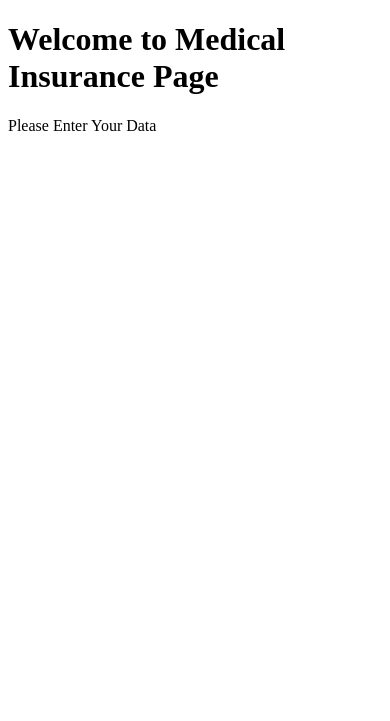
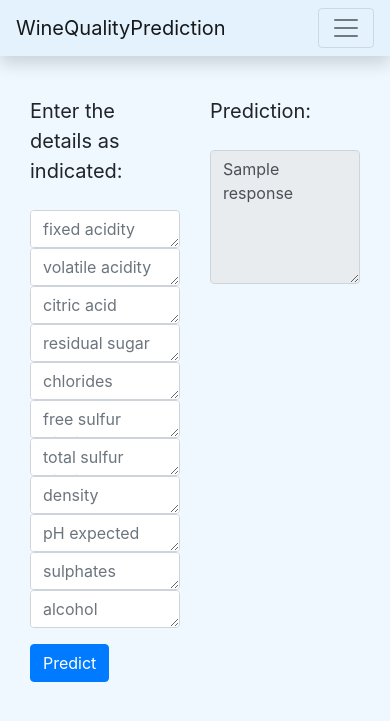
Before and after one commit to TanzeemAgra/medical, a Python web app: template webapp/template/index.html in a window 390 px wide. Shown: the top 721 px of the page. Run offline with Jinja, Linux system fonts and the light colour scheme; the template is opened without the code that fills it: most values are stand-ins (such as "Sample title", 1, 10 or a date in 2020); some libraries are stand-ins or nearby versions.

Commit message:
Forth Commit 3

```diff
--- /dev/null
+++ b/webapp/template/base.html
@@ -0,0 +1,44 @@
+<!doctype html>
+<html lang="en">
+
+<head>
+  <!-- Required meta tags -->
+  <meta charset="utf-8">
+  <meta name="viewport" content="width=device-width, initial-scale=1, shrink-to-fit=no">
+
+  <!-- Bootstrap CSS -->
+  <link rel="stylesheet" href="https://stackpath.bootstrapcdn.com/bootstrap/4.4.1/css/bootstrap.min.css"
+    integrity="sha384-Vkoo8x4CGsO3+Hhxv8T/Q5PaXtkKtu6ug5TOeNV6gBiFeWPGFN9MuhOf23Q9Ifjh" crossorigin="anonymous">
+  {% block custom_css %}
+  {% endblock custom_css %}
+
+  <title>
+    {% block title %}
+    {% endblock title %}
+  </title>
+</head>
+
+<body>
+  {% block body %}
+  {% endblock body %}
+
+  <!-- Optional JavaScript -->
+  <!-- jQuery first, then Popper.js, then Bootstrap JS -->
+  <script src="https://code.jquery.com/jquery-3.4.1.slim.min.js"
+    integrity="sha384-J6qa4849blE2+poT4WnyKhv5vZF5SrPo0iEjwBvKU7imGFAV0wwj1yYfoRSJoZ+n"
+    crossorigin="anonymous"></script>
+  <script src="https://cdn.jsdelivr.net/npm/popper.js@1.16.0/dist/umd/popper.min.js"
+    integrity="sha384-Q6E9RHvbIyZFJoft+2mJbHaEWldlvI9IOYy5n3zV9zzTtmI3UksdQRVvoxMfooAo"
+    crossorigin="anonymous"></script>
+  <script src="https://stackpath.bootstrapcdn.com/bootstrap/4.4.1/js/bootstrap.min.js"
+    integrity="sha384-wfSDF2E50Y2D1uUdj0O3uMBJnjuUD4Ih7YwaYd1iqfktj0Uod8GCExl3Og8ifwB6"
+    crossorigin="anonymous"></script>
+
+  <!-- jQuery google CDN-->
+  <script src="https://ajax.googleapis.com/ajax/libs/jquery/3.4.1/jquery.min.js"></script>
+
+  {% block custom_js %}
+  {% endblock custom_js %}
+</body>
+
+</html>
--- a/webapp/template/index.html
+++ b/webapp/template/index.html
@@ -1,12 +1,108 @@
-<!DOCTYPE html>
-<html>
-<head>
-<title>Medical Insurance</title>
-</head>
-<body>
+{% extends 'base.html' %}
 
-<h1>Welcome to Medical Insurance Page</h1>
-<p>Please Enter Your Data</p>
+{% block title %}
+WineQuality
+{% endblock title %}
 
-</body>
-</html>
+
+{% block custom_css %}
+<!-- Custom CSS -->
+<link rel="stylesheet" href="{{ url_for('static', filename='css/main.css') }}">
+{% endblock custom_css %}
+
+
+{% block body %}
+<!-- nav bar -->
+
+<nav class="navbar navbar-expand-lg navbar-light shadow fixed-top" style="background-color: #e3f2fd;">
+    <a class="navbar-brand" href="/">WineQualityPrediction</a>
+    <button class="navbar-toggler" type="button" data-toggle="collapse" data-target="#navbarNav"
+        aria-controls="navbarNav" aria-expanded="false" aria-label="Toggle navigation">
+        <span class="navbar-toggler-icon"></span>
+    </button>
+    <div class="collapse navbar-collapse" id="navbarNav">
+        <ul class="navbar-nav">
+            <li class="nav-item active">
+                <a class="nav-link" href="/">Home <span class="sr-only">(current)</span></a>
+            </li>
+            <li class="nav-item">
+                <a class="nav-link" href="https://github.com/c17hawke/dvc-plus-cml-test">source code</a>
+            </li>
+        </ul>
+    </div>
+</nav>
+<div>
+    <!-- nav bar ends -->
+
+    <div class="container-fluid masthead">
+        <br>
+        <br>
+        <br>
+        <br>
+        <div class="container">
+            <div class="row">
+                <div class="col">
+                    <form method="POST">
+                        <!-- Input block-->
+                        <div class="form-group">
+                            <label for="translation">
+                                <blockquote class="blockquote">
+                                    <p class="mb-2">Enter the details as indicated:</p>
+                                </blockquote>
+                            </label>
+                            <textarea class="form-control" name="fixed_acidity" rows="1"
+                                placeholder="fixed acidity expected range 4.6 to 15.9"></textarea>
+                            <textarea class="form-control" name="volatile_acidity" rows="1"
+                                placeholder="volatile acidity expected range 0.12 to 1.58"></textarea>
+                            <textarea class="form-control" name="citric_acid" rows="1"
+                                placeholder="citric acid expected range 0.0 to 1.0"></textarea>
+                            <textarea class="form-control" name="residual_sugar" rows="1"
+                                placeholder="residual sugar expected range 0.9 to 15.5"></textarea>
+                            <textarea class="form-control" name="chlorides" rows="1"
+                                placeholder="chlorides expected range 0.012 to 0.611"></textarea>
+                            <textarea class="form-control" name="free_sulfur_dioxide" rows="1"
+                                placeholder="free sulfur dioxide expected range 1.0 to 72.0"></textarea>
+                            <textarea class="form-control" name="total_sulfur_dioxide" rows="1"
+                                placeholder="total sulfur dioxide expected range 6.0 to 289.0"></textarea>
+                            <textarea class="form-control" name="density" rows="1"
+                                placeholder="density expected range 0.99007 to 1.00369"></textarea>
+                            <textarea class="form-control" name="pH" rows="1"
+                                placeholder="pH expected range 2.74 to 4.01"></textarea>
+                            <textarea class="form-control" name="sulphates" rows="1"
+                                placeholder="sulphates expected range 0.33 to 2.0"></textarea>
+                            <textarea class="form-control" name="alcohol" rows="1"
+                                placeholder="alcohol expected range 8.4 to 14.9"></textarea>
+
+                        </div>
+
+                        <!-- Select output language here. -->
+                        <div class="form-group">
+                        </div>
+                        <button type="submit" class="btn btn-primary mb-2">Predict</button></br>
+                        </br>
+                    </form>
+                    <!-- Translated text returned by the Translate API is rendered here. -->
+                </div>
+                <div class="col">
+                    <form>
+                        <div class="form-group">
+                            <label for="translation-result">
+
+                                <blockquote class="blockquote">
+                                    <p class="mb-2">Prediction:</p>
+                                </blockquote>
+
+                            </label>
+                            <textarea readonly class="form-control" id="exTextarea" rows="5">{{ response }}</textarea>
+                        </div>
+                    </form>
+                </div>
+            </div>
+        </div>
+
+        {% endblock body %}
+
+        {% block custom_js %}
+        <!-- Custom JS -->
+        <script src="{{ url_for('static', filename='script/index.js') }}"></script>
+        {% endblock custom_js %}
--- a/webapp/webapp/settings.py
+++ b/webapp/webapp/settings.py
@@ -118,6 +118,10 @@ USE_TZ = True
 
 STATIC_URL = 'static/'
 
+STATICFILES_DIRS = [
+    BASE_DIR / "static",
+]
+
 # Default primary key field type
 # https://docs.djangoproject.com/en/4.0/ref/settings/#default-auto-field
 
--- a/webapp/webapp/urls.py
+++ b/webapp/webapp/urls.py
@@ -15,9 +15,11 @@ Including another URLconf
 """
 from django.contrib import admin
 from django.urls import path
+from django.conf import settings
+from django.conf.urls.static import static
 from firstApp import views
 
 urlpatterns = [
     path('admin/', admin.site.urls),
     path('', views.index, name="index"),
-]
+] + static(settings.STATIC_URL, document_root=settings.STATIC_ROOT)
```
Also changed, not shown: webapp/template/404.html (+62 -0 lines), webapp/db.sqlite3.
